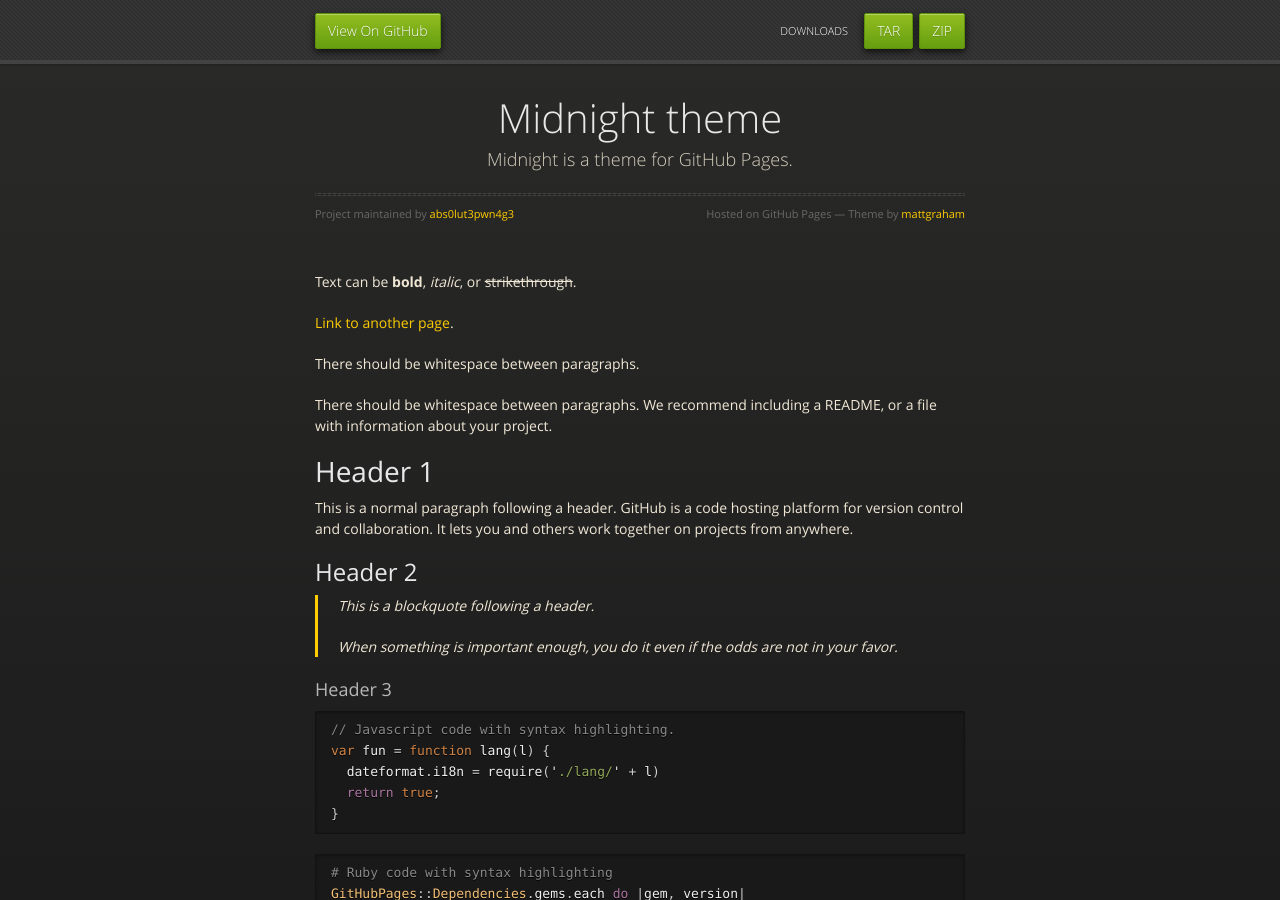
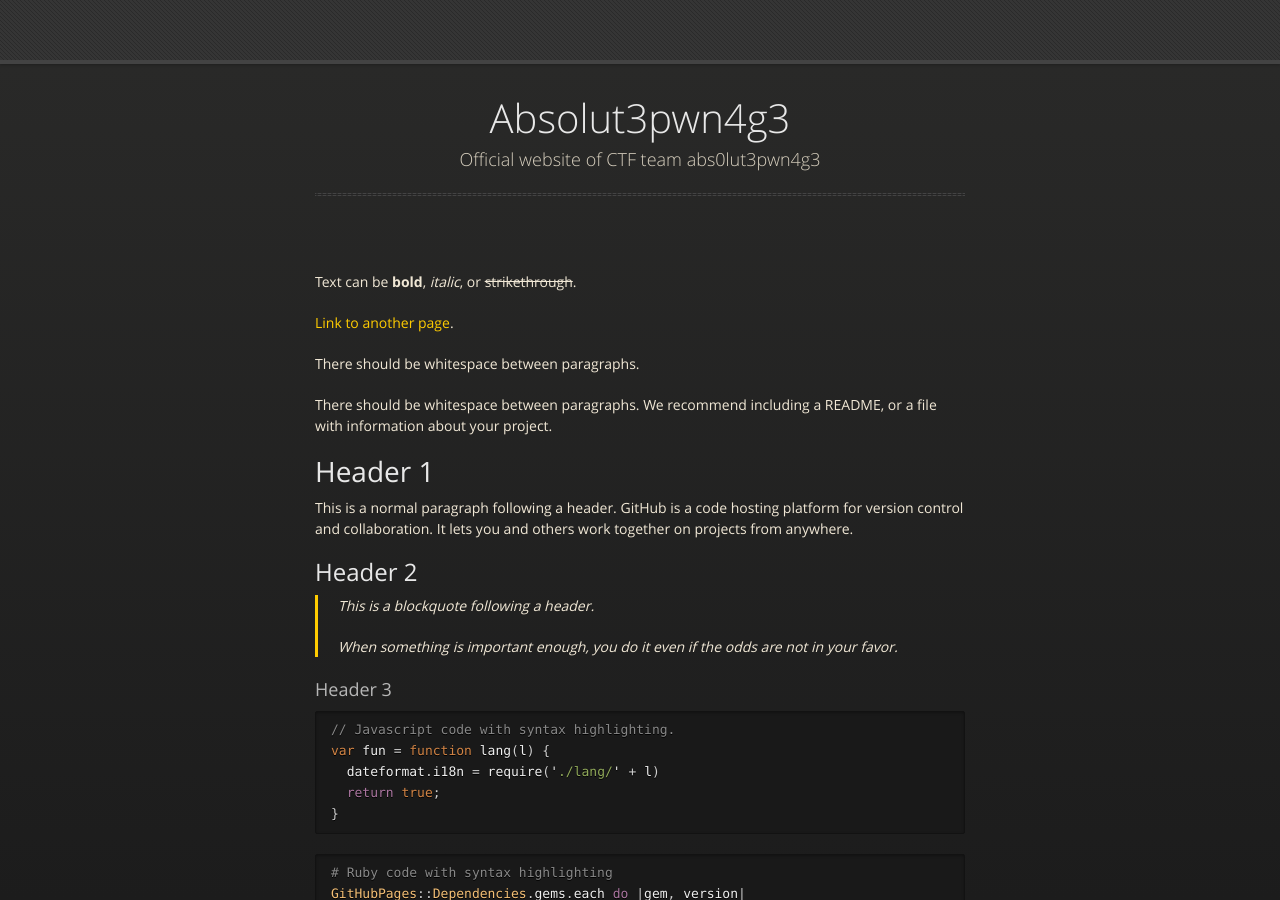
Before and after one commit to abs0lut3pwn4g3/abs0lut3pwn4g3.github.io, a Jekyll site: the page built from index.md, in a window 1280 px wide and 900 px high. Built offline with Jekyll 4.4.1, drawn with Linux system fonts in a browser that asks for light colours.

Commit message:
removed nav

```diff
--- a/_config.yml
+++ b/_config.yml
@@ -1,5 +1,5 @@
-title: Midnight theme
-description: Midnight is a theme for GitHub Pages.
+title: Absolut3pwn4g3
+description: Official website of CTF team abs0lut3pwn4g3
 show_downloads: true
 google_analytics:
 theme: jekyll-theme-midnight
--- a/_layouts/default.html
+++ b/_layouts/default.html
@@ -20,12 +20,7 @@
   <body>
       <div id="header">
         <nav>
-          <li class="fork"><a href="{{ site.github.repository_url }}">View On GitHub</a></li>
-          {% if site.show_downloads %}
-            <li class="downloads"><a href="{{ site.github.zip_url }}">ZIP</a></li>
-            <li class="downloads"><a href="{{ site.github.tar_url }}">TAR</a></li>
-            <li class="title">DOWNLOADS</li>
-          {% endif %}
+
         </nav>
       </div><!-- end header -->
 
@@ -36,8 +31,6 @@
           <h1>{{ site.title | default: site.github.repository_name }}</h1>
           <p>{{ site.description | default: site.github.project_tagline }}</p>
           <hr>
-          <span class="credits left">Project maintained by <a href="{{ site.github.owner_url }}">{{ site.github.owner_name }}</a></span>
-          <span class="credits right">Hosted on GitHub Pages &mdash; Theme by <a href="https://twitter.com/mattgraham">mattgraham</a></span>
         </div>
 
         {{ content }}
```
